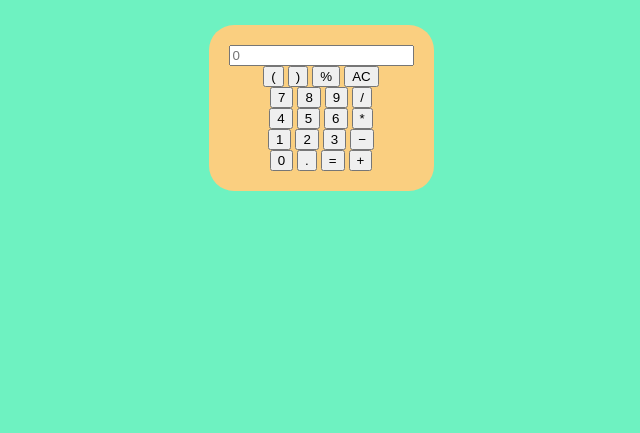
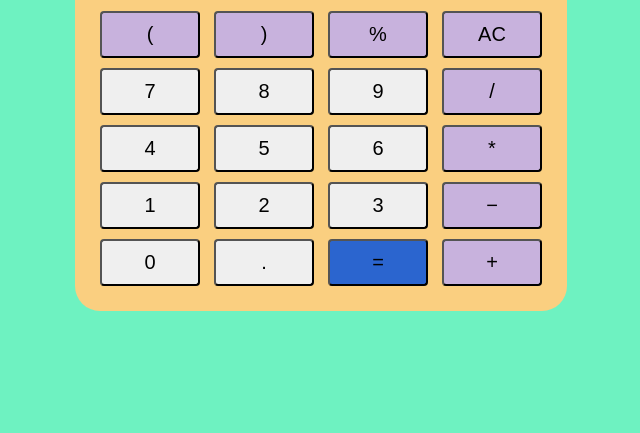
Before and after one commit to YordanoBoza/Programacion_Web, a plain HTML site: page lab08/index.html in a window 1280 px wide. Shown: the part 367-800 px from the top of the page, without its empty margins (319-959 px from the left). Drawn offline with Linux system fonts and the light colour scheme.

Commit message:
Dando tamaño, color y forma a los botones de la calculadora

```diff
--- a/lab08/estilos.css
+++ b/lab08/estilos.css
@@ -27,3 +27,25 @@ h1 {
     text-align: center;
     padding: 20px;
 }
+input {
+    width: 91%;
+    padding: 15px;
+    margin: 10px 0;
+    border-radius: 4px;
+    font-size: 24px;
+}
+
+button {
+    width: 100px;
+    padding: 10px;
+    margin: 5px;
+    font-size: 20px;
+    border-radius: 4px;
+}
+
+.calcular{
+    background-color: rgb(43, 101, 207);
+}
+.simbolos{
+    background-color: rgb(200, 178, 221);
+}
```
